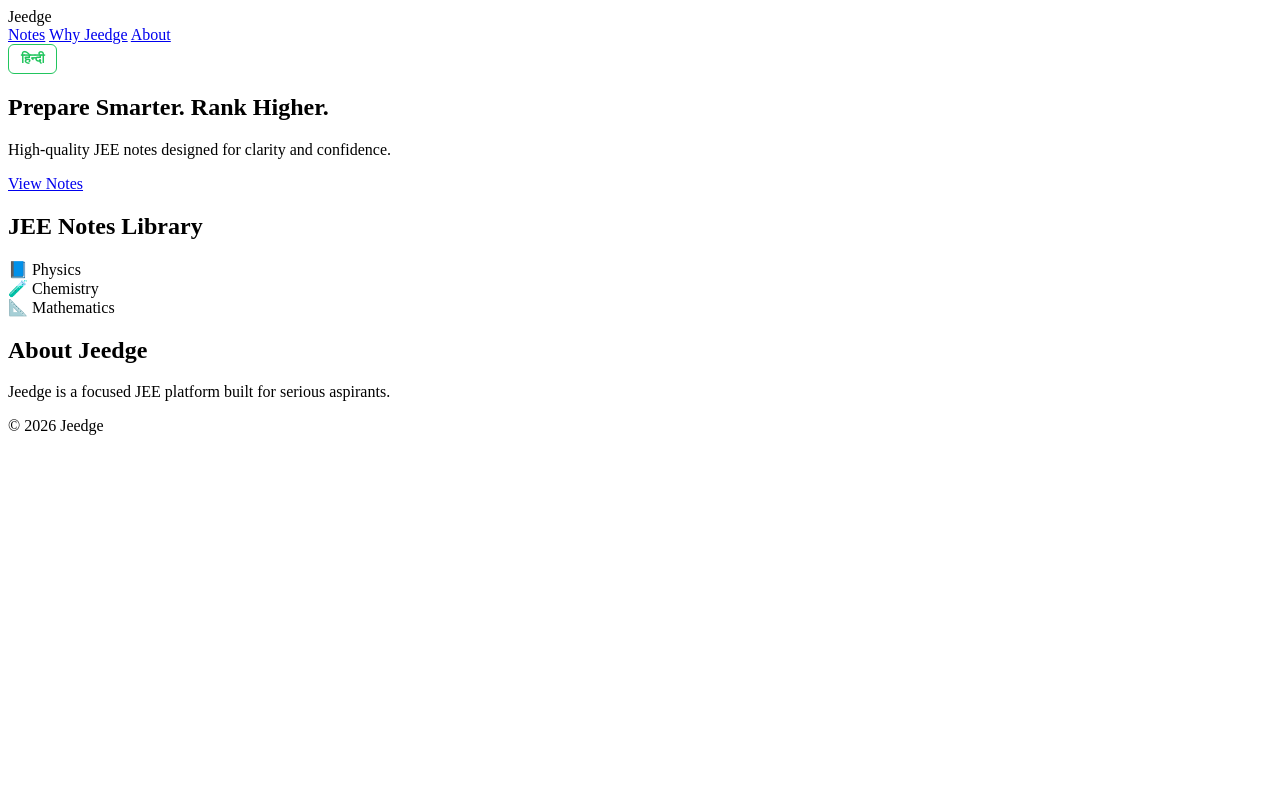
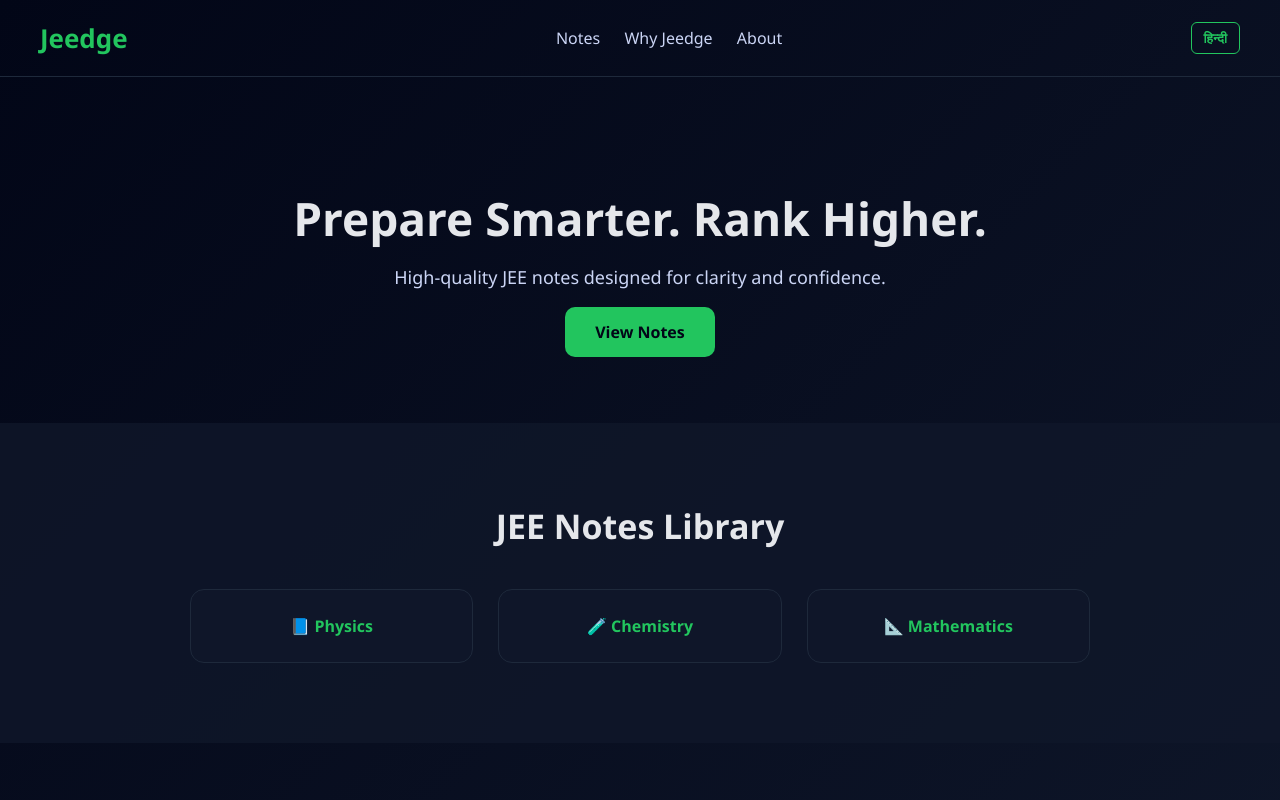
Before and after one commit to Shut-up-and-Study/Growth, a website: page public/index.html in a window 1280 px wide. Shown: the top 800 px of the page. Drawn offline with Linux system fonts and the light colour scheme.

Commit message:
Update style.css

```diff
--- a/public/style.css
+++ b/public/style.css
@@ -1,3 +1,169 @@
+* {
+  margin: 0;
+  padding: 0;
+  box-sizing: border-box;
+  font-family: "Segoe UI", system-ui, sans-serif;
+}
+
+body {
+  background: linear-gradient(135deg, #020617, #0f172a);
+  color: #e5e7eb;
+}
+
+/* NAVBAR */
+.navbar {
+  padding: 20px 40px;
+  display: flex;
+  justify-content: space-between;
+  align-items: center;
+  border-bottom: 1px solid #1e293b;
+}
+
+.logo {
+  font-size: 26px;
+  font-weight: 800;
+  color: #22c55e;
+}
+
+.nav-links a {
+  margin-left: 20px;
+  text-decoration: none;
+  color: #cbd5f5;
+  font-weight: 500;
+}
+
+.nav-links a:hover {
+  color: #22c55e;
+}
+
+/* HERO */
+.hero {
+  text-align: center;
+  padding: 110px 20px 80px;
+  animation: fadeIn 1.2s ease;
+}
+
+.hero h1 {
+  font-size: 46px;
+  font-weight: 800;
+  margin-bottom: 16px;
+}
+
+.hero p {
+  font-size: 18px;
+  color: #cbd5f5;
+  margin-bottom: 32px;
+}
+
+.hero-buttons .btn {
+  padding: 14px 30px;
+  margin: 0 10px;
+  border-radius: 10px;
+  font-weight: 600;
+  text-decoration: none;
+  transition: all 0.25s ease;
+}
+
+.btn.primary {
+  background: #22c55e;
+  color: #020617;
+}
+
+.btn.primary:hover {
+  transform: translateY(-2px);
+  box-shadow: 0 10px 25px rgba(34,197,94,0.35);
+}
+
+.btn.secondary {
+  border: 1px solid #22c55e;
+  color: #22c55e;
+}
+
+.btn.secondary:hover {
+  background: #22c55e;
+  color: #020617;
+}
+
+/* STATS */
+.stats {
+  display: flex;
+  justify-content: center;
+  gap: 50px;
+  padding: 40px 20px;
+  background: rgba(15,23,42,0.6);
+}
+
+.stats span {
+  font-size: 28px;
+  font-weight: 800;
+  color: #22c55e;
+}
+
+/* SECTIONS */
+.section {
+  padding: 80px 40px;
+  text-align: center;
+}
+
+.section h2 {
+  font-size: 34px;
+  margin-bottom: 40px;
+}
+
+.section.dark {
+  background: rgba(15,23,42,0.8);
+}
+
+.grid {
+  display: grid;
+  grid-template-columns: repeat(auto-fit, minmax(220px, 1fr));
+  gap: 25px;
+  max-width: 900px;
+  margin: auto;
+}
+
+.card {
+  background: rgba(15,23,42,0.8);
+  border: 1px solid #1e293b;
+  border-radius: 14px;
+  padding: 25px;
+  font-size: 16px;
+  transition: transform 0.25s, box-shadow 0.25s;
+}
+
+.card:hover {
+  transform: translateY(-6px);
+  box-shadow: 0 12px 30px rgba(0,0,0,0.4);
+}
+
+.card.highlight {
+  color: #22c55e;
+  font-weight: 600;
+}
+
+/* ABOUT */
+.about-text {
+  max-width: 700px;
+  margin: auto;
+  font-size: 16px;
+  color: #cbd5f5;
+  line-height: 1.7;
+}
+
+/* FOOTER */
+footer {
+  text-align: center;
+  padding: 25px;
+  font-size: 13px;
+  color: #94a3b8;
+  border-top: 1px solid #1e293b;
+}
+
+/* ANIMATION */
+@keyframes fadeIn {
+  from { opacity: 0; transform: translateY(30px); }
+  to { opacity: 1; transform: translateY(0); }
+}
 .lang-btn {
   background: transparent;
   border: 1px solid #22c55e;
```
